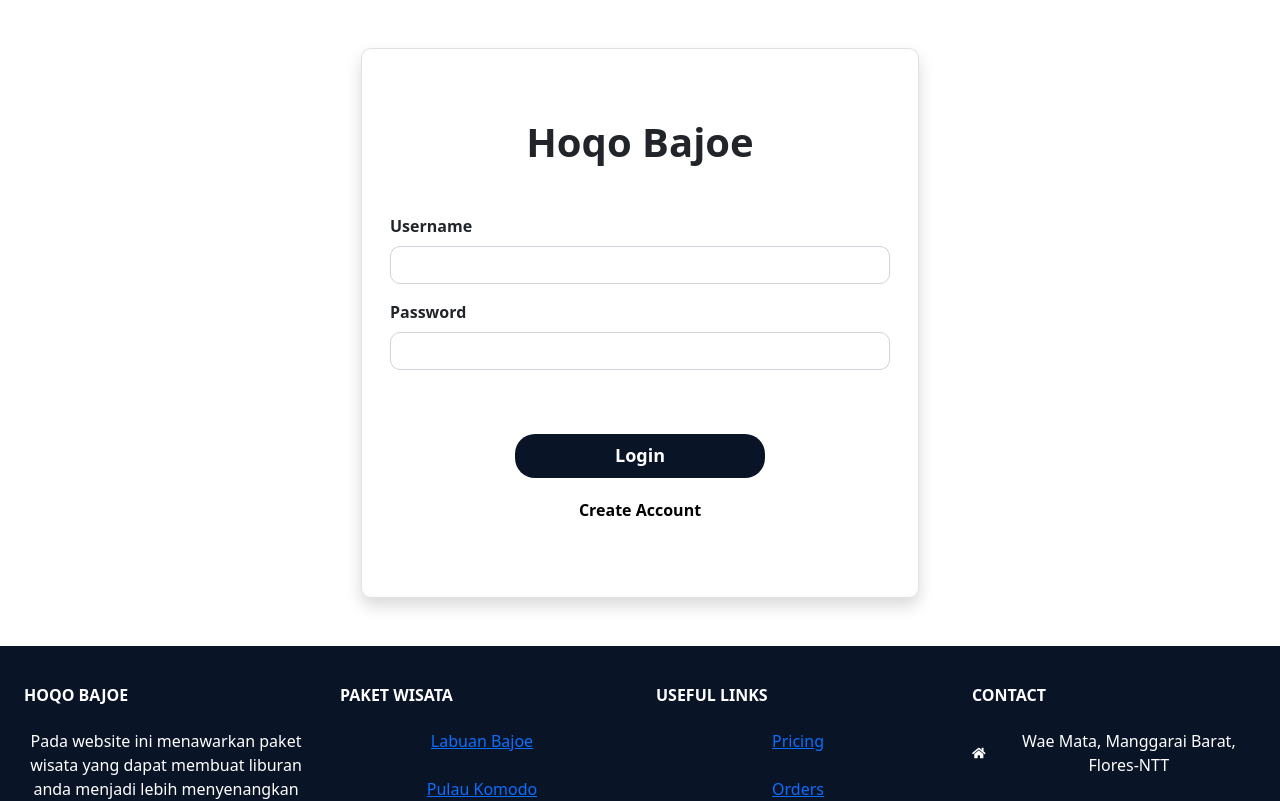
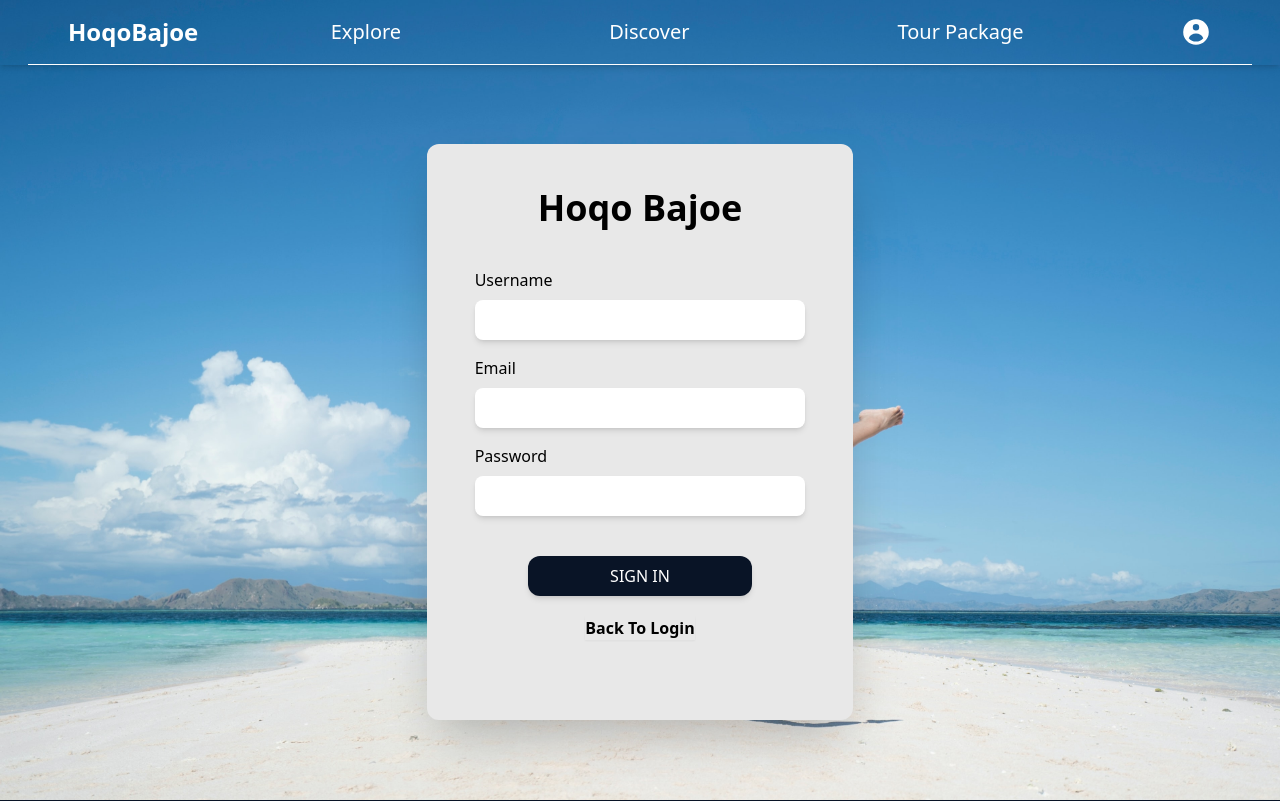
Before and after one commit to HoqoBajoe/fe, a React (Create React App) app: page / in a window 1280 px wide. Shown: the top 801 px of the page. Built offline with nearby package versions, Linux system fonts and the light colour scheme; what tw-elements would draw is missing.

Commit message:
Change from bootsrap to tailwind

```diff
--- a/src/App.js
+++ b/src/App.js
@@ -1,5 +1,4 @@
 import HomePage from "./HomePage";
-import "bootstrap/dist/css/bootstrap.min.css"
 import Loginpage from "./Loginpage";
 import SignInPage from "./SignInPage";
 
@@ -8,8 +7,8 @@ function App() {
   return (
     <div className="App">
       {/* <HomePage/> */}
-      <Loginpage/>
-      {/* <SignInPage/> */}
+      {/* <Loginpage/> */}
+      <SignInPage/>
     </div>
   );
 }
--- a/src/Components/Login/Login.jsx
+++ b/src/Components/Login/Login.jsx
@@ -1,33 +1,35 @@
 import React from "react";
+
+import '../style.css'
 
 
 
 function Login(){
     return(
-
-        <div className="container mb-5 ">
-            <div className="row mx-auto px-3 py-5 mt-5 w-50 bg-white shadow align-items-center border" style={{height: "550px", minWidth: "330px", borderRadius: "10px"}}>
-                <form action="">
-                    <h1 className="text-center mb-5" style={{fontWeight: "bolder"}} >Hoqo Bajoe</h1>
-                    <div className="mb-3">
-                        <label for="Username" className="form-label" style={{fontWeight: "bold"}}>Username</label>
-                        <input type="text" className="form-control" style={{borderRadius: "10px"}} id="Username" ></input>
+        <div>
+            <div className="bg-home h-screen bg-cover bg-no-repeat flex">
+                <div className="w-1/3 m-auto mt-36 p-2 border-solid rounded-xl shadow-2xl mb-20 bg-ivory min-w-max">
+                <form>
+                    <h1 className="text-center my-9 text-4xl font-extrabold ">Hoqo Bajoe</h1>
+                    <div className="mb-4 mt-14 lg:mx-10 sm:mx-5 md:mx-5">
+                        <label className="block mb-2" for="username">Username</label>
+                        <input className="w-full rounded-lg p-4 h-10 shadow-md leading-tight hover:shadow-lg" type="text" name="username" id="" placeholder=""></input>
                     </div>
-                    <div className="mb-3">
-                        <label for="password" className="form-label" style={{fontWeight: "bold"}} >Password</label>
-                        <input type="password" className="form-control" style={{borderRadius: "10px"}} id="password"></input>
+                    <div className="mb-4 lg:mx-10 sm:mx-5 md:mx-5">
+                        <label className="block mb-2" for="password">Password</label>
+                        <input className="w-full rounded-lg p-4 h-10 shadow-md hover:shadow-lg" type="password" name="password" id="" placeholder=""></input>
                     </div>
-                    <div className="row">
-                        <div className="col text-center">
-                            <button className="btn btn-default text-white w-50 h-50 mt-5 " style={{backgroundColor: "#091426", borderRadius: "20px", fontWeight: "bold", fontSize: "large"}}>Login</button>
-                        </div>
+                    <div className="flex justify-center mt-20">
+                        <button type="submit" className="bg-gray px-6 py-2.5 leading-tight uppercase text-white rounded-xl shadow-md hover:bg-gray-green w-56">Login</button>
                     </div>
-                    <div className="mt-3 text-center">
-                        <a className="btn text-black" style={{textDecoration: "none", fontWeight: "bold"}}>Create Account</a>
+                    <div className="flex justify-center mt-5 mb-5">
+                        <a href="#" className="font-bold shadow-sm hover:shadow-lg hover:border-b-2">Create Account</a>
                     </div>
-                </form>
+                    </form>
+                </div>
             </div>
         </div>
+
     )
 }
 
--- a/src/Components/SignIn/SignIn.jsx
+++ b/src/Components/SignIn/SignIn.jsx
@@ -2,35 +2,33 @@ import React from "react";
 
 function SignIn() {
     return(
-        <div className="container mb-5 ">
-        <div className="container mb-5 ">
-            <div className="row mx-auto px-3 py-5 mt-5 w-50 bg-white shadow align-items-center border" style={{maxHeight: "700px", minWidth: "330px", borderRadius: "10px"}}>
-                <form action="">
-                    <h1 className="text-center mb-5" style={{fontWeight: "bolder"}} >Hoqo Bajoe</h1>
-                    <div className="mb-3">
-                        <label for="Username" className="form-label" style={{fontWeight: "bold"}}>Username</label>
-                        <input type="text" className="form-control" style={{borderRadius: "10px"}} id="Username" ></input>
+        <div>
+        <div className="bg-home h-screen bg-cover bg-no-repeat flex">
+            <div className="w-1/3 e m-auto mt-36 p-2 border-solid rounded-xl shadow-2xl mb-20 bg-ivory min-w-max block">
+                <form>
+                    <h1 className="text-center my-9 text-4xl font-extrabold ">Hoqo Bajoe</h1>
+                    <div className="mb-4 mt-10 lg:mx-10 sm:mx-5 md:mx-5">
+                        <label className="block mb-2" for="username">Username</label>
+                        <input className="w-full rounded-lg p-4 h-10 shadow-md leading-tight hover:shadow-lg" type="text" name="username" id="" placeholder=""></input>
                     </div>
-                    <div className="mb-3">
-                        <label for="Email" className="form-label" style={{fontWeight: "bold"}}>Email</label>
-                        <input type="text" className="form-control" style={{borderRadius: "10px"}} id="Email" ></input>
+                    <div className="mb-4 lg:mx-10 sm:mx-5 md:mx-5">
+                        <label className="block mb-2" for="email">Email</label>
+                        <input className="w-full rounded-lg p-4 h-10 shadow-md leading-tight hover:shadow-lg" type="text" name="email" id="" placeholder=""></input>
                     </div>
-                    <div className="mb-3">
-                        <label for="password" className="form-label" style={{fontWeight: "bold"}} >Password</label>
-                        <input type="password" className="form-control" style={{borderRadius: "10px"}} id="password"></input>
+                    <div className="lg:mx-10 sm:mx-5 md:mx-5">
+                        <label className="block mb-2" for="password">Password</label>
+                        <input className="w-full rounded-lg p-4 h-10 shadow-md hover:shadow-lg" type="password" name="password" id="" placeholder=""></input>
                     </div>
-                    <div className="row">
-                        <div className="col text-center">
-                            <button className="btn btn-default text-white w-50 " style={{backgroundColor: "#091426", borderRadius: "20px", fontWeight: "bold", fontSize: "large",marginTop:"100px",height: "50px"}}>Sign In</button>
-                        </div>
+                    <div className="flex justify-center mt-10">
+                        <button type="submit" className="bg-gray px-6 py-2.5 leading-tight uppercase text-white rounded-xl shadow-md hover:bg-gray-green w-56">Sign In</button>
                     </div>
-                    <div className="mt-4 text-center">
-                        <a className="btn text-black" style={{textDecoration: "none", fontWeight: "bold"}}>Back To Login</a>
+                    <div className="flex justify-center mt-5 mb-5">
+                        <a href="#" className="font-bold shadow-sm hover:shadow-lg hover:border-b-2">Back To Login</a>
                     </div>
                 </form>
             </div>
         </div>
-        </div>
+    </div>
     )
 }
 
--- /dev/null
+++ b/src/Components/login.css
@@ -0,0 +1,4 @@
+
+body{
+    background: url('https://source.unsplash.com/twukN12EN7c/1920x1080') no-repeat center center fixed;
+}
--- a/src/Loginpage.jsx
+++ b/src/Loginpage.jsx
@@ -1,15 +1,17 @@
 import React from 'react'
 import Footer from './Components/Navigation/Footer'
 import Login from './Components/Login/Login'
+import Nav from './Components/Navigation/Nav'
 
 function Loginpage(){
     return(
         <div>
+            <Nav/>
             <div>
                 <Login />
             </div>
 
-            <Footer/>
+            <Footer />
         </div>
     )
 }
--- a/src/SignInPage.jsx
+++ b/src/SignInPage.jsx
@@ -1,10 +1,12 @@
 import React from 'react'
 import Footer from './Components/Navigation/Footer';
 import SignIn from './Components/SignIn/SignIn';
+import Nav from './Components/Navigation/Nav';
 
 function SignInPage(){
     return(
         <div>
+            <Nav/>
             <div>
                 <SignIn />
             </div>
--- a/tailwind.config.js
+++ b/tailwind.config.js
@@ -30,11 +30,14 @@ module.exports = {
       'gray': '#091426',
       'gray-light': '#d3dce6',
       'white' : '#ffffff',
-      'red' : '#e03131 '
+      'red' : '#e03131 ',
+      'gray-green' : '#293332',
+      'ivory' : '#e8e8e8'
+
     },
     extend: {
       backgroundImage: {
-        'home' : "url('/src/Images/bgimage.jpg')"
+        'home' : "url('/src/Images/bgimage.jpg')",
       }
     },
   },
```
